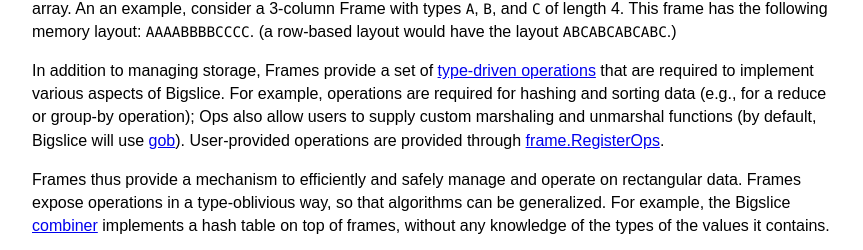
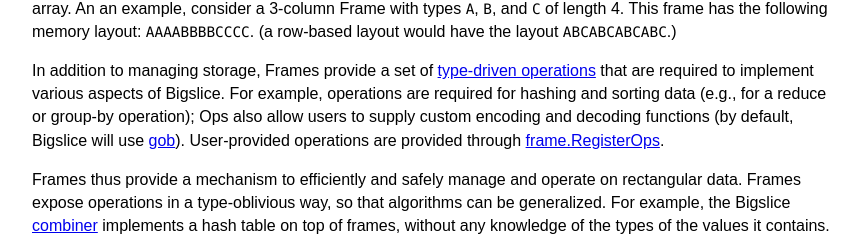
Before and after one commit to grailbio/bigslice, a Jekyll site: the page built from docs/implementation.md, in a window 1280 px wide. Shown: the part 1894-2144 px from the top of the page, without its empty margins (208-1071 px from the left). Built offline with Jekyll 4.4.1, drawn with Linux system fonts in a browser that asks for light colours; some web fonts are replaced.

Commit message:
Update docs/implementation.md
Co-Authored-By: jcharum <jcharumilind@grailbio.com>

```diff
--- a/docs/implementation.md
+++ b/docs/implementation.md
@@ -145,7 +145,7 @@
 operations are required for hashing and sorting data
 (e.g., for a reduce or group-by operation);
 Ops also allow users to supply custom
-marshaling and unmarshal functions
+encoding and decoding functions
 (by default, Bigslice will use [gob](https://godoc.org/encoding/gob)).
 User-provided operations are provided through
 [frame.RegisterOps](https://godoc.org/github.com/grailbio/bigslice/frame#RegisterOps).
```
